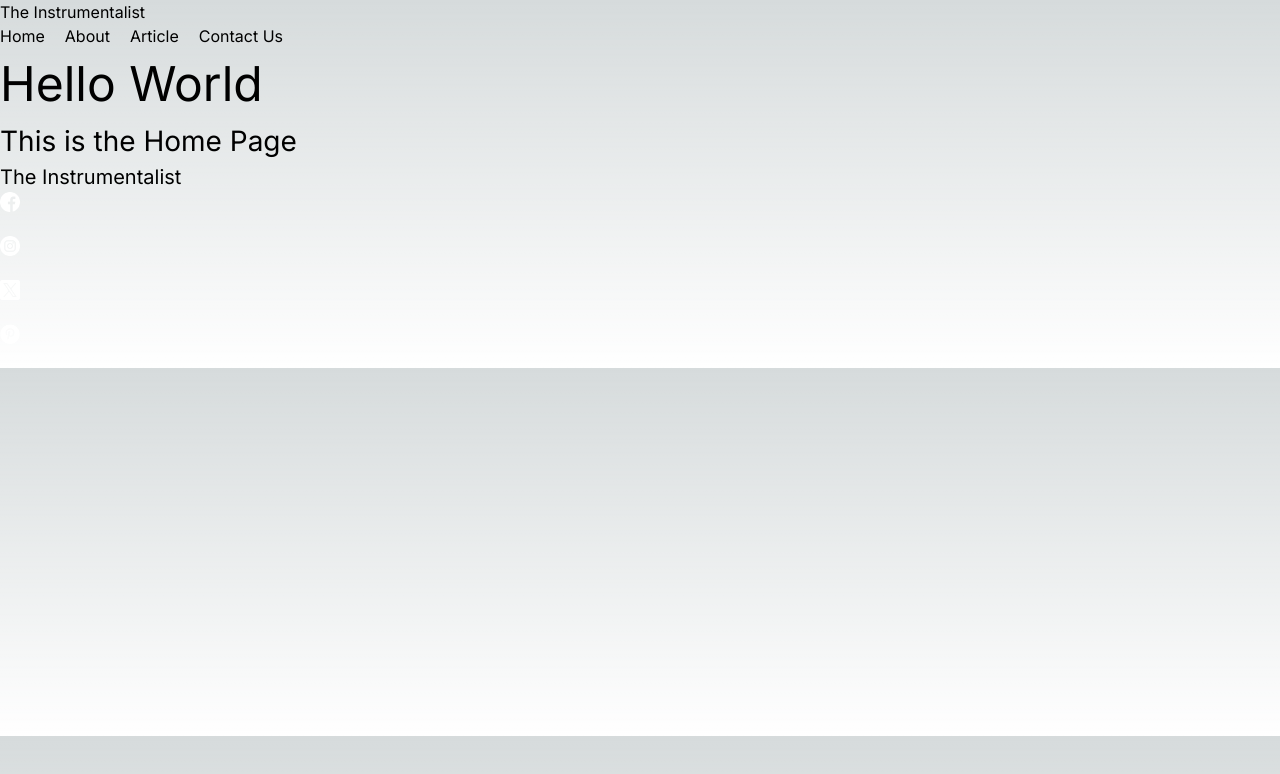
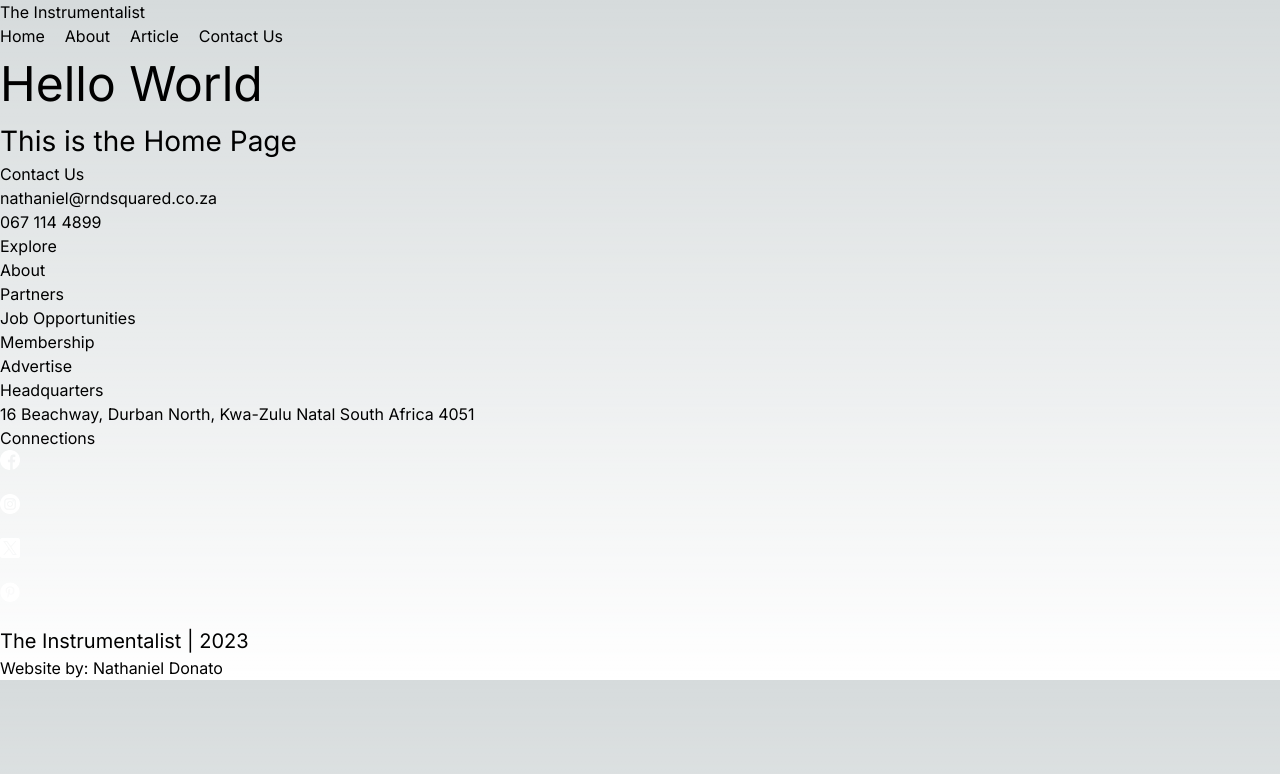
Before and after one commit to NateCreedDonato/the-instrumentalist, a Next.js app: page / in a window 1280 px wide. Shown: the top 774 px of the page. Built offline with nearby package versions, Linux system fonts and the light colour scheme.

Commit message:
Update footer.tsx

```diff
--- a/components/footer.tsx
+++ b/components/footer.tsx
@@ -9,8 +9,31 @@ export default function Footer() {
         <>
             <section>
                 <div>
-                    <h1 className="text-[20px]">The Instrumentalist</h1>
+                    <div>
+                        <h2>Contact Us</h2>
+                        <ul>
+                            <li>nathaniel@rndsquared.co.za</li>
+                            <li>067 114 4899</li>
+                        </ul>
                     </div>
+                    <div>
+                        <h2>Explore</h2>
+                        <ul>
+                            <li>About</li>
+                            <li>Partners</li>
+                            <li>Job Opportunities</li>
+                            <li>Membership</li>
+                            <li>Advertise</li>
+                        </ul>
+                    </div>
+                    <div>
+                        <h2>Headquarters</h2>
+                        <ul>
+                            <li>16 Beachway, Durban North, Kwa-Zulu Natal South Africa 4051</li>
+                        </ul>
+                    </div>
+                    <div>
+                        <h2>Connections</h2>
                         <div>
                             <a href="https://web.facebook.com/rndsquared?_rdc=1&_rdr" className="mr-[20px]" target="_blank"><Image
                                 src={fb}
@@ -33,6 +56,17 @@ export default function Footer() {
                                 width={20}
                                 height={20}/></a>
                         </div>
+                    </div>
+                </div>
+                <div>
+                    <div>
+                        <h1 className="text-[20px]">The Instrumentalist | 2023</h1>
+                    </div>
+                    <div>
+                        <h1>Website by: Nathaniel Donato</h1>
+                    </div>
+                </div>
+
             </section>
         </>
     )
```
Lines whose indentation alone changed are shown as unchanged.
